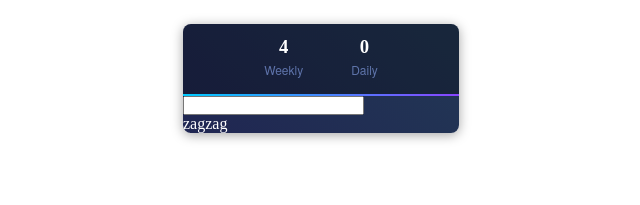
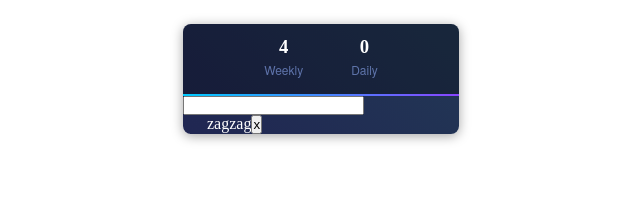
Before and after one commit to NirBenita/todo-pomo, a React (Create React App) app: page / in a window 1280 px wide. Shown: the top 205 px of the page, without its empty margins (319-959 px from the left). Built offline with nearby package versions, Linux system fonts and the light colour scheme; the HTML template or start-up script is replaced by a standard one.

Commit message:
remove todo

```diff
--- a/src/components/Todo.tsx
+++ b/src/components/Todo.tsx
@@ -22,7 +22,6 @@ export class TodoList extends React.Component<TodosProps, TodosState> {
       todos: this.props.todos || []
     }
   }
-
   handleNewTodoKeyDown(e: React.KeyboardEvent<HTMLInputElement>) {
     if (e.keyCode !== 13) {
       return
@@ -38,6 +37,11 @@ export class TodoList extends React.Component<TodosProps, TodosState> {
     }
   }
 
+  removeTodo(todoToRemove: ITodo){
+    const newTodos = this.state.todos ? this.state.todos.filter(todo=>todo!=todoToRemove) : []
+    this.setState({todos: newTodos})
+  }
+
   render() {
     return (
       <div>
@@ -50,7 +54,7 @@ export class TodoList extends React.Component<TodosProps, TodosState> {
         <ul className="todos">
           {this.state.todos &&
             this.state.todos.map((todo, index) => (
-              <li key={index}>{todo.title}</li>
+              <li key={index} className="todo">{todo.title}<button className="remove" onClick={()=>this.removeTodo(todo)}>x</button></li>
             ))}
         </ul>
       </div>
```
Also changed, not shown: 2 other files (tests, documents, lock files or other folders).
